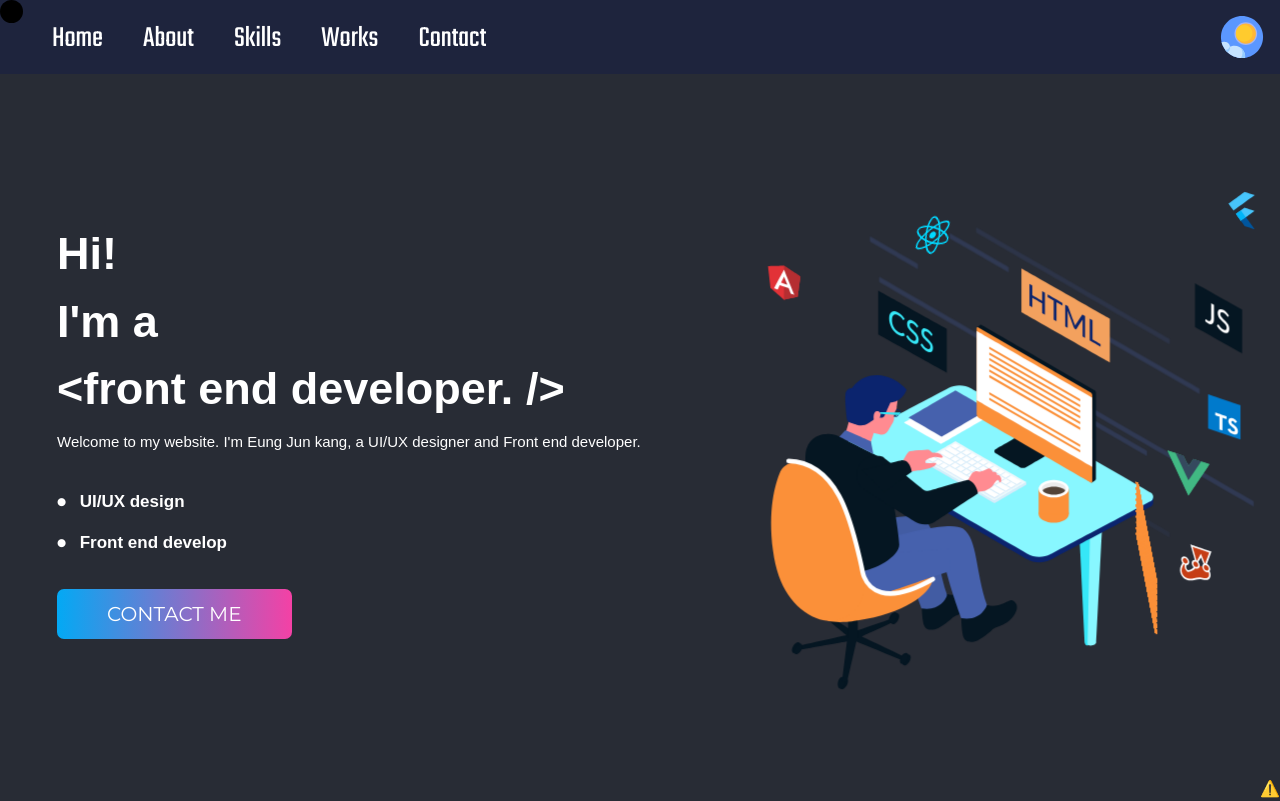
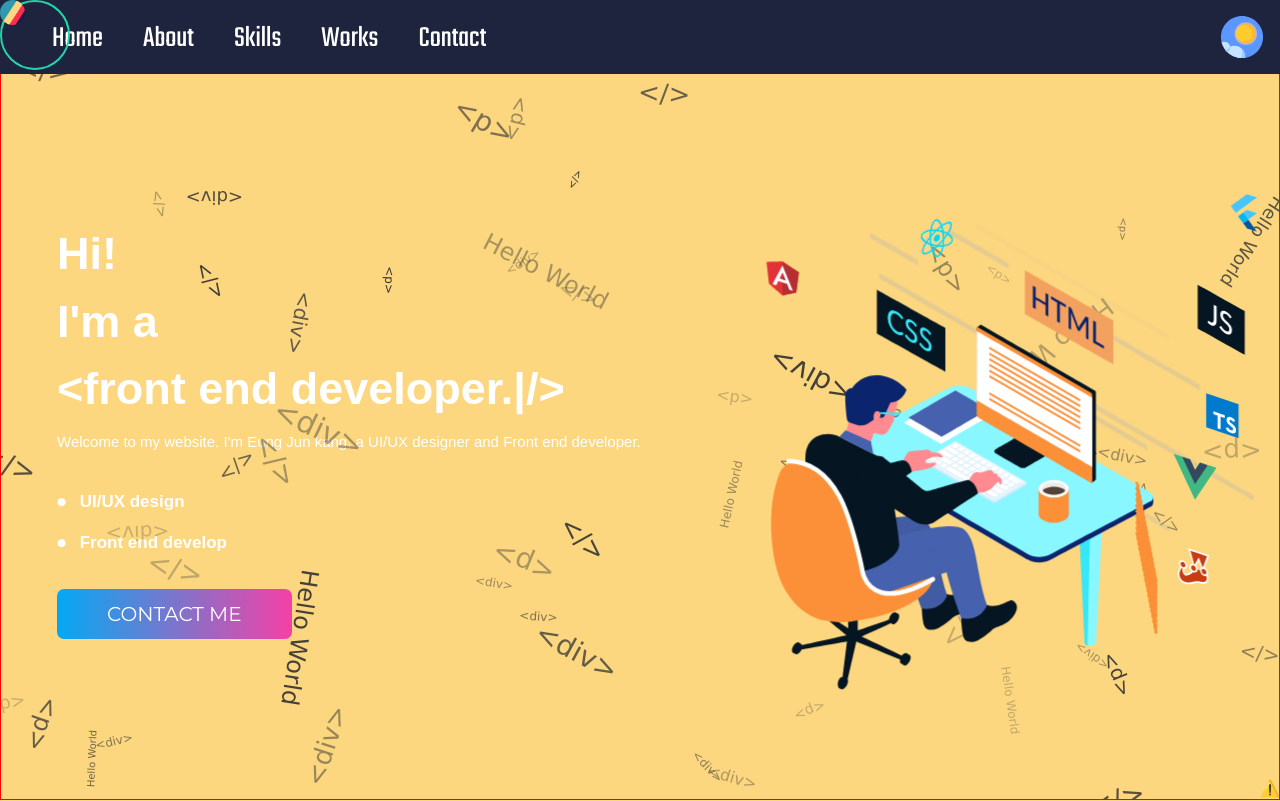
Before and after one commit to eungjun2000/My_Profile, a React (Create React App) app: page / in a window 1280 px wide. Shown: the top 801 px of the page. Built offline with nearby package versions, Linux system fonts and the light colour scheme; no server answers; a web font is replaced by a local one.

Commit message:
committed

```diff
--- a/package.json
+++ b/package.json
@@ -4,11 +4,9 @@
   "private": true,
   "dependencies": {
     "@lottiefiles/react-lottie-player": "^3.5.0",
-    "@react-three/fiber": "^8.10.0",
     "@testing-library/jest-dom": "^5.16.5",
     "@testing-library/react": "^13.4.0",
     "@testing-library/user-event": "^13.5.0",
-    "@types/three": "^0.148.0",
     "bootstrap": "^5.2.3",
     "hamburger-react": "^2.5.0",
     "jquery": "^3.6.3",
@@ -27,9 +25,11 @@
     "react-scroll-motion": "^0.3.2",
     "react-spring": "^9.6.1",
     "react-spring-3d-carousel": "^1.3.2",
+    "react-tsparticles": "^2.7.1",
     "react-typical": "^0.1.3",
     "styled-components": "^5.3.6",
     "three": "^0.148.0",
+    "tsparticles": "^2.7.1",
     "uuid": "^9.0.0",
     "web-vitals": "^2.1.4"
   },
--- a/src/App.css
+++ b/src/App.css
@@ -18,11 +18,28 @@ html{
 /* Home Section - Start */
 
 .home{
-  padding: 30px 140px 0px 0px;
+  padding: 30px 140px 100px 0px;
+  background: #FCD77F;
 }
 
 .home_row{
   padding-left: 45px;
+}
+
+.home .particle_container3{
+  position: relative;
+  border: 1px solid blue;
+}
+
+.home #tsparticles{
+  position: absolute;
+  left: 0;
+  top: 0;
+  margin: 0;
+  padding: 0;
+  width: 100%;
+  height: 100%;
+  border: 1px solid red;
 }
 
 .Show_Intro{
@@ -57,6 +74,7 @@ html{
 .contact_btn:hover{
   animation: hoverGradient 7s linear infinite;
   background: linear-gradient(90deg, #03a9f4, #f441a5, #ffeb3b, #03a9f4);
+  cursor: none;
   background-size: 300%;
 }
 
@@ -494,6 +512,10 @@ html{
   width: 30%;
 }
 
+.contact_form button:hover{
+  cursor: none;
+}
+
 /* Contact Section - End */
 
 .Top{
@@ -506,19 +528,22 @@ html{
 
 .cursor{
   position: fixed;
-  height: 23px;
-  width: 23px;
+  height: 25px;
+  width: 25px;
   border-radius: 50%;
-  background-color: #000;
+  background: linear-gradient(123deg, #2E99B0 0%, #2E99B0 40%, #FCD77F calc(40% + 1px),
+                            #FCD77F 60%, #FF2E4C calc(60% + 1px),
+                            #FF2E4C 75%, #1E1548 calc(75% + 1px), #1E1548 100%);
+  pointer-events: none;
+  z-index: 102;
+}
+
+.cursor_outer{
+  position: fixed;
+  height: 70px;
+  width: 70px;
+  border-radius: 50%;
+  border: 2px solid #23d5ab;
   pointer-events: none;
   z-index: 101;
 }
-
-.cursor2{
-  position: fixed;
-  height: 43px;
-  width: 43px;
-  border-radius: 50%;
-  border: 1px solid;
-  background-color: blue;
-}
--- a/src/App.js
+++ b/src/App.js
@@ -12,6 +12,7 @@ import Skills from './Sections/Skills';
 import Works from './Sections/Works';
 import Contact from './Sections/Contact';
 import Mouse from './Mouse.js'
+import ParticleBack from './ParticlesBack';
 
 function App(){
   const [theme, toggleTheme] = useDarkMode();
--- a/src/Mouse.js
+++ b/src/Mouse.js
@@ -2,15 +2,7 @@ import {useEffect, useRef} from "react";
 
 const Mouse = () => {
     const headRef = useRef(null);
-    const secondRef = useRef(null);
-    const tailRef = useRef([]);
-
-    //const pointer = {x:0, y:0};
-
-    tailRef.current.forEach(cursor => {
-        cursor.x = 0;
-        cursor.y = 0;
-    });
+    const outerRef = useRef(null);
 
     const pointerRef = useRef({
         x : 0,
@@ -18,26 +10,24 @@ const Mouse = () => {
         destx : 0,
         desty : 0,
         distx : 0,
-        disty : 0,
-        key : -1
+        disty : 0
     });
 
     useEffect(() => {
-        window.addEventListener("mousemove", (e) => {
+        document.addEventListener("mousemove", (e) => {
             const x = e.clientX;
             const y = e.clientY;
 
-            pointerRef.current.x = x - secondRef.current.clientWidth / 2;
-            pointerRef.current.y = y - secondRef.current.clientHeight / 2;
+            pointerRef.current.x = x - outerRef.current.clientWidth / 1.9;
+            pointerRef.current.y = y - outerRef.current.clientHeight / 1.9;
 
             headRef.current.style.transform = `translate3d(${x - headRef.current.clientWidth/2}px, ${y - headRef.current.clientHeight/2}px, 0)`;
         });
     }, [])
 
-
     useEffect(() => {
         const cursor_follow = () => {
-            pointerRef.current.key = requestAnimationFrame(cursor_follow);
+            requestAnimationFrame(cursor_follow);
 
             const {x, y, destx, desty, distx, disty} = pointerRef.current;
 
@@ -45,8 +35,8 @@ const Mouse = () => {
                 pointerRef.current.destx = x;
                 pointerRef.current.desty = y;
             }else{
-                pointerRef.current.distx = (x - destx) * 0.1;
-                pointerRef.current.disty = (y - desty) * 0.1;
+                pointerRef.current.distx = (x - destx) * 0.04;
+                pointerRef.current.disty = (y - desty) * 0.04;
 
                 if(Math.abs(pointerRef.current.distx) + Math.abs(pointerRef.current.disty) < 0.1){
                     pointerRef.current.destx = x;
@@ -56,39 +46,15 @@ const Mouse = () => {
                     pointerRef.current.desty += disty;
                 }
             }
-            secondRef.current.style.transform = `translate3d(${destx}px, ${desty}px, 0)`;
+            outerRef.current.style.transform = `translate3d(${destx}px, ${desty}px, 0)`;
         }
         cursor_follow();
     }, [])
 
-    /*
-    function pointer(){
-        let x = axis.x;
-        let y = axis.y;
-
-            tailRef.current.forEach(function(cursor, index){
-                //console.log(cursor);
-                //cursor.style.transform = `translate3d(${x}px, ${y}px, 0)`;
-                cursor.style.left = `${x-12}px`;
-                cursor.style.top = `${y-12}px`;
-
-                cursor.style.scale = (tailRef.current.length - index) / (tailRef.current.length);
-
-                cursor.x = x;
-                cursor.y = y;
-
-                const cursor_follow = tailRef.current[index + 1] || tailRef.current[0];
-
-                x += (cursor_follow.x - x) * 0.5;
-                y += (cursor_follow.y - y) * 0.5;
-            })
-    }
-    */
-
     return(
         <div>
             <div className="cursor" ref={headRef}></div>
-            <div className="cursor2" ref={secondRef}></div>
+            <div className="cursor_outer" ref={outerRef}></div>
         </div>
     )
 }
--- a/src/Navigation_bar/Nav_style.css
+++ b/src/Navigation_bar/Nav_style.css
@@ -24,6 +24,7 @@
 
 .nav_item:hover{
     font-size: 35px;
+    cursor: none;
 }
 
 .nav_item::before{
--- /dev/null
+++ b/src/ParticlesBack.js
@@ -0,0 +1,97 @@
+import {useCallback} from 'react';
+import Particles from 'react-tsparticles';
+import {loadFull} from 'tsparticles';
+import Univ from './Image/University.gif'
+
+const ParticlesBack = () => {
+    const particlesInit = useCallback(async engine => {
+        await loadFull(engine);
+    }, []);
+
+    const particlesLoaded = useCallback(async container => {
+        console.log(container);
+    }, []);
+
+    return(
+        <div className='particle_container'>
+            <Particles className='particle_container'
+                id="tsparticles"
+                init={particlesInit}
+                loaded={particlesLoaded}
+                options={{
+                    fpsLimit: 240,
+                    fullScreen: false,
+                    interactivity: {
+                        events: {
+                            onClick: {
+                                enable: true,
+                                mode: "push",
+                            },
+                            onHover: {
+                                enable: true,
+                                mode: "repulse",
+                            },
+                            resize: true,
+                        },
+                        modes: {
+                            push: {
+                                quantity: 4,
+                            },
+                            repulse: {
+                                distance: 150,
+                                duration: 0.4,
+                            },
+                        },
+                    },
+                    particles: {
+                        color: {
+                            value: "#333",
+                        },
+                        collisions: {
+                            enable: true,
+                        },
+                        move: {
+                            directions: "none",
+                            enable: true,
+                            random: false,
+                            speed: 3,
+                            straight: false,
+                        },
+                        rotate: {
+                            animation: {
+                                enable: true,
+                                speed: {min: 1, max: 10}
+                            }
+                        },
+                        number: {
+                            density: {
+                                enable: true,
+                                area: 800,
+                            },
+                            value: 50,
+                        },
+                        opacity: {
+                            anim: {enable: true, opacity_min: 0.5, speed: 1, sync: false},
+                            random: false,
+                            value: 1
+                        },
+                        shape: {
+                            character: {
+                                fill: true,
+                                value: ["</>", "Hello World", "<div>", "<p>"],
+                                weight: "400"
+                            },
+                            type: "char"
+                        },
+                        size: {
+                            value: {min: 5, max: 15},
+                        },
+                    },
+                    detectRetina: true
+                }}
+            />
+        </div>
+    )
+}
+
+export default ParticlesBack;
--- a/src/Sections/Home.js
+++ b/src/Sections/Home.js
@@ -1,13 +1,32 @@
 import Typical from 'react-typical';
+import {useCallback} from 'react';
 import {Container, Row, Col} from 'react-bootstrap';
+import Particles from 'react-tsparticles';
+import {loadFull} from 'tsparticles';
 import Lottie from 'lottie-react';
 import Web_Developer_Anim from '../Animation/Web_Developer_Anim.json'
+import ParticleBack from '../ParticlesBack';
 
-const Show_Intro = () => {
+const Home = () => {
+    const particlesInit = useCallback(async engine => {
+        await loadFull(engine);
+    }, []);
+
+    const particlesLoaded = useCallback(async container => {
+        console.log(container);
+    }, []);
+
     return(
         <section className='home' id='Home'>
-            <Container>
+
+            <div className='particle_container'>
+                <ParticleBack></ParticleBack>
+            </div>
+
+            <Container className='home_container'>
+
                 <Row className="home_row">
+
                     <Col className='Show_Intro' md={7}>
                         Hi!<br/>
                         I'm a<br/>&lt;
@@ -44,4 +63,4 @@ const Show_Intro = () => {
     )
 }
 
-export default Show_Intro;
+export default Home;
```
Also changed, not shown: 1 other file (tests, documents, lock files or other folders).
